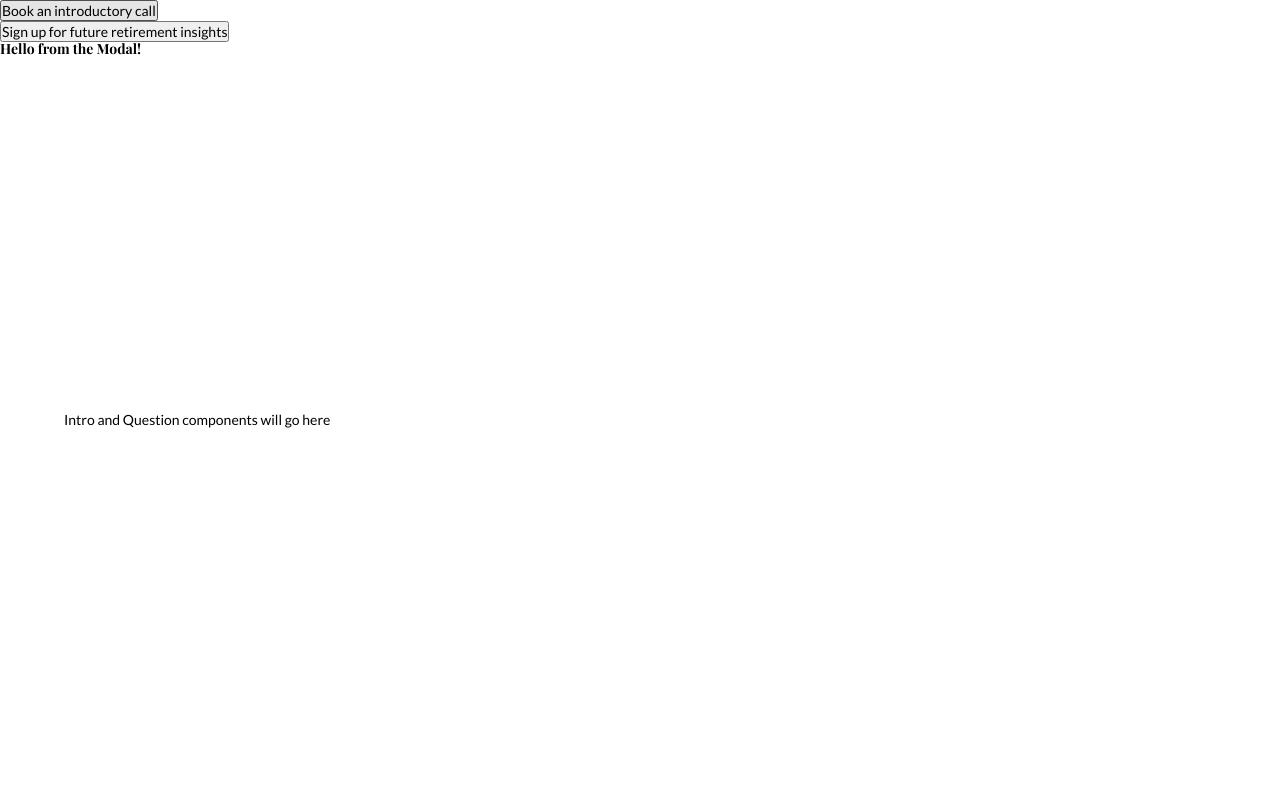
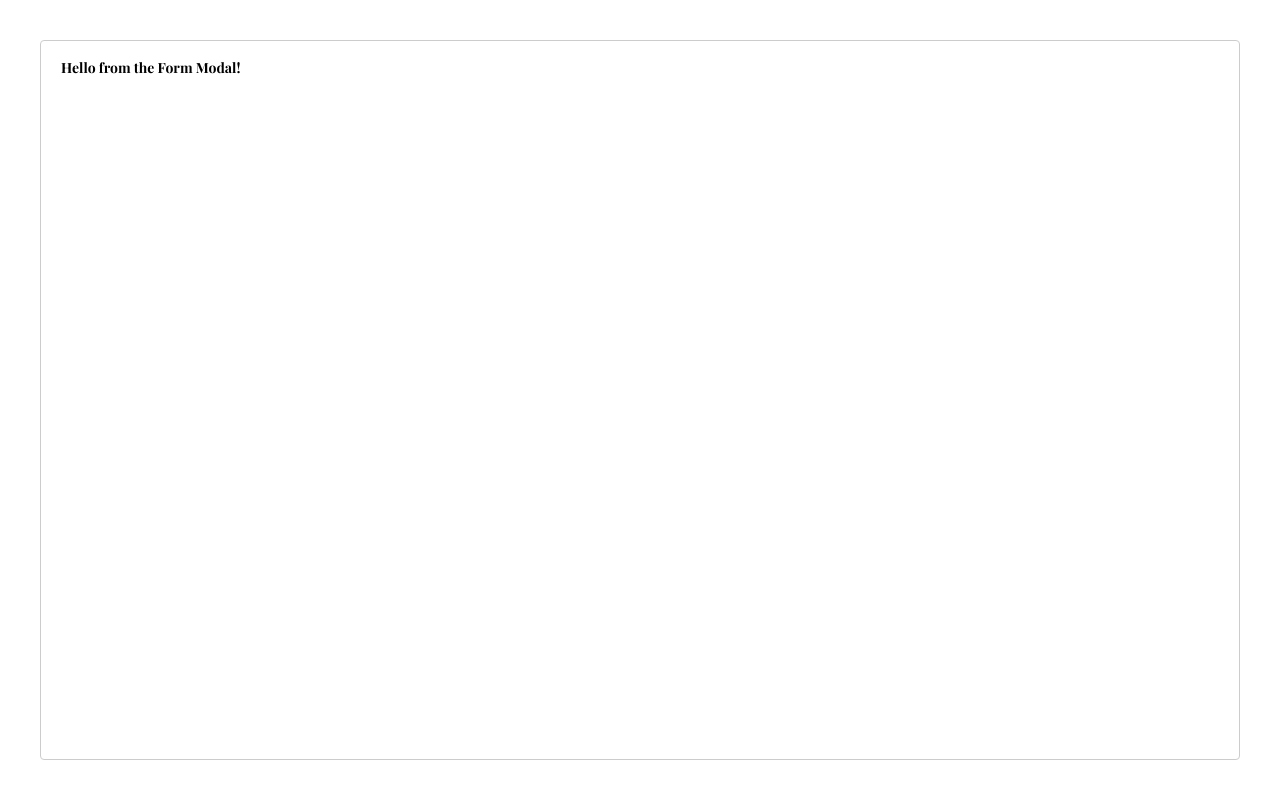
Before and after one commit to andrews1022/trustic-wealth-management-survey-react-typescript, a React (Create React App) app: page / in a window 1280 px wide. Both pictures are taken after a click on the button "Book an introductory call". Built offline with nearby package versions, Linux system fonts and the light colour scheme.

Commit message:
built and styled button, form modal, masterform, and nav components

```diff
--- a/src/App.tsx
+++ b/src/App.tsx
@@ -1,4 +1,5 @@
-import React, { useMemo, useReducer } from 'react';
+/* eslint-disable react/jsx-no-constructed-context-values */
+import React, { useReducer } from 'react';
 
 // context
 import FormContext from './context/FormContext';
@@ -10,10 +11,8 @@ import MasterForm from './components/MasterForm';
 const App = () => {
 	const [state, dispatch] = useReducer(formReducer, initialFormState);
 
-	const memoizedContext = useMemo(() => ({ formState: state, formDispatch: dispatch }), []);
-
 	return (
-		<FormContext.Provider value={memoizedContext}>
+		<FormContext.Provider value={{ formState: state, formDispatch: dispatch }}>
 			<MasterForm />
 		</FormContext.Provider>
 	);
--- /dev/null
+++ b/src/components/Button/index.tsx
@@ -0,0 +1,22 @@
+import React from 'react';
+
+// styles
+import * as S from './styles';
+
+// types
+import { ButtonMode, ButtonSize, Children } from '../../types/types';
+
+type ButtonProps = {
+	children: Children;
+	mode: ButtonMode;
+	onClick: () => void;
+	size: ButtonSize;
+};
+
+const Button = ({ children, mode, onClick, size }: ButtonProps) => (
+	<S.Button mode={mode} size={size} onClick={onClick} type='button'>
+		{children}
+	</S.Button>
+);
+
+export default Button;
--- /dev/null
+++ b/src/components/Button/styles.ts
@@ -0,0 +1,79 @@
+/* eslint-disable import/prefer-default-export */
+
+import styled, { css, FlattenInterpolation, ThemeProps } from 'styled-components';
+
+// types
+import { ButtonMode, ButtonSize } from '../../types/types';
+
+type ButtonProps = {
+	mode: ButtonMode;
+	size: ButtonSize;
+};
+
+const setButtonMode = (mode: ButtonMode): FlattenInterpolation<ThemeProps<any>> => {
+	switch (mode) {
+		case 'hollow':
+			return css`
+				background-color: transparent;
+				border: 0.125rem solid ${(props) => props.theme.colors.gulfBlue};
+				margin-right: 1.5rem;
+
+				&:hover,
+				&:active,
+				&:focus {
+					background-color: ${(props) => props.theme.colors.gulfBlue};
+					box-shadow: 0 0.5rem 1rem 0 rgba(0, 0, 0, 0.15);
+					color: ${(props) => props.theme.shades.white};
+					outline: none;
+					transform: translateY(-0.25rem);
+				}
+			`;
+
+		case 'pop':
+			return css`
+				background-color: transparent;
+
+				&:hover,
+				&:active,
+				&:focus {
+					background-color: ${(props) => props.theme.colors.lochmara};
+					color: ${(props) => props.theme.greys.whiteSmoke};
+					box-shadow: 0 0.5rem 1rem 0 rgba(0, 0, 0, 0.15);
+					transform: translateY(-0.25rem);
+				}
+			`;
+
+		case 'solid':
+			return css`
+				background-color: ${(props) => props.theme.colors.supernova};
+				border: 0.125rem solid transparent;
+
+				&:hover,
+				&:active,
+				&:focus {
+					/* background-color: darken($supernova, 10%); */
+					box-shadow: 0 0.5rem 1rem 0 rgba(0, 0, 0, 0.15);
+					color: ${(props) => props.theme.colors.gulfBlue};
+					outline: none;
+					transform: translateY(-0.25rem);
+				}
+			`;
+
+		default:
+			return css``;
+	}
+};
+
+export const Button = styled.button<ButtonProps>`
+	border: none;
+	border-radius: 3rem;
+	color: ${({ theme }) => theme.colors.gulfBlue};
+	cursor: pointer;
+	font-size: ${(props) => (props.size === 'small' ? '1.125rem' : '1.25rem')};
+	font-weight: 600;
+	padding: ${(props) => (props.size === 'small' ? '0.5rem 1.25rem' : '1rem 2rem')};
+	transition: all 250ms ease-in-out;
+
+	/* needs to be last to override shared styles */
+	${(props) => setButtonMode(props.mode)}
+`;
--- /dev/null
+++ b/src/components/FormModal/index.tsx
@@ -0,0 +1,23 @@
+import React, { useContext } from 'react';
+import Modal from 'react-modal';
+
+// context
+import FormContext from '../../context/FormContext';
+
+const FormModal = () => {
+	// context
+	const formContext = useContext(FormContext);
+
+	return (
+		<Modal
+			ariaHideApp={false}
+			closeTimeoutMS={500}
+			isOpen={formContext.formState.isModalOpen}
+			onRequestClose={() => formContext.formDispatch({ type: 'CLOSE_MODAL' })}
+		>
+			<h2>Hello from the Form Modal!</h2>
+		</Modal>
+	);
+};
+
+export default FormModal;
--- /dev/null
+++ b/src/components/FormModal/styles.ts
@@ -0,0 +1 @@
+import styled from 'styled-components';
--- a/src/components/MasterForm/index.tsx
+++ b/src/components/MasterForm/index.tsx
@@ -5,7 +5,7 @@ import FormContext from '../../context/FormContext';
 
 // components
 import Nav from '../Nav';
-import Modal from '../Modal';
+import FormModal from '../FormModal';
 
 // styles
 import * as S from './styles';
@@ -20,20 +20,20 @@ const MasterForm = () => {
 					<Nav />
 
 					<S.InnerWrapper>
-						<p>Intro and Question components will go here</p>
+						<h2>Intro and Question components will go here</h2>
 						{/* <Intro /> */}
 						{/* <Question1 /> */}
 						{/* <Question2 /> */}
 						{/* <Question3 /> */}
 					</S.InnerWrapper>
 
-					<Modal />
+					<FormModal />
 				</S.Wrapper>
 			) : (
 				<div>
 					<p>Results component will go here</p>
 					{/* <Results /> */}
-					<Modal />
+					<FormModal />
 				</div>
 			)}
 		</div>
--- a/src/components/Modal/index.tsx
+++ /dev/null
@@ -1,13 +0,0 @@
-import React from 'react';
-
-type ModalProps = {};
-
-const Modal = (props: ModalProps) => {
-	return (
-		<div>
-			<h2>Hello from the Modal!</h2>
-		</div>
-	);
-};
-
-export default Modal;
--- a/src/components/Nav/index.tsx
+++ b/src/components/Nav/index.tsx
@@ -3,24 +3,39 @@ import React, { useContext } from 'react';
 // context
 import FormContext from '../../context/FormContext';
 
+// components
+import Button from '../Button';
+
+// styles
+import * as S from './styles';
+
 const Nav = () => {
 	const formContext = useContext(FormContext);
 
 	return (
-		<nav className='nav'>
-			<ul className='nav__list'>
-				<li className='nav__item'>
-					<button onClick={() => {}} type='button'>
+		<S.Nav>
+			<S.List>
+				<S.Item>
+					<Button
+						mode='pop'
+						onClick={() => formContext.formDispatch({ type: 'OPEN_MODAL' })}
+						size='small'
+					>
 						Book an introductory call
-					</button>
-				</li>
-				<li className='nav__item'>
-					<button onClick={() => {}} type='button'>
+					</Button>
+				</S.Item>
+
+				<S.Item>
+					<Button
+						mode='pop'
+						onClick={() => formContext.formDispatch({ type: 'OPEN_MODAL' })}
+						size='small'
+					>
 						Sign up for future retirement insights
-					</button>
-				</li>
-			</ul>
-		</nav>
+					</Button>
+				</S.Item>
+			</S.List>
+		</S.Nav>
 	);
 };
 
--- a/src/components/Nav/styles.ts
+++ b/src/components/Nav/styles.ts
@@ -1 +1,26 @@
 import styled from 'styled-components';
+
+export const Nav = styled.nav`
+	position: absolute;
+	top: 5%;
+	right: 5%;
+
+	@media ${({ theme }) => theme.mediaQueries.tabletPortrait} {
+		padding: 2% 0;
+		position: static;
+	}
+`;
+
+export const List = styled.ul`
+	display: flex;
+
+	@media ${({ theme }) => theme.mediaQueries.tabletPortrait} {
+		justify-content: center;
+	}
+`;
+
+export const Item = styled.li`
+	&:first-of-type {
+		margin-right: 0.5rem;
+	}
+`;
```
Also changed, not shown: src/types/types.ts (+9 -0 lines).
